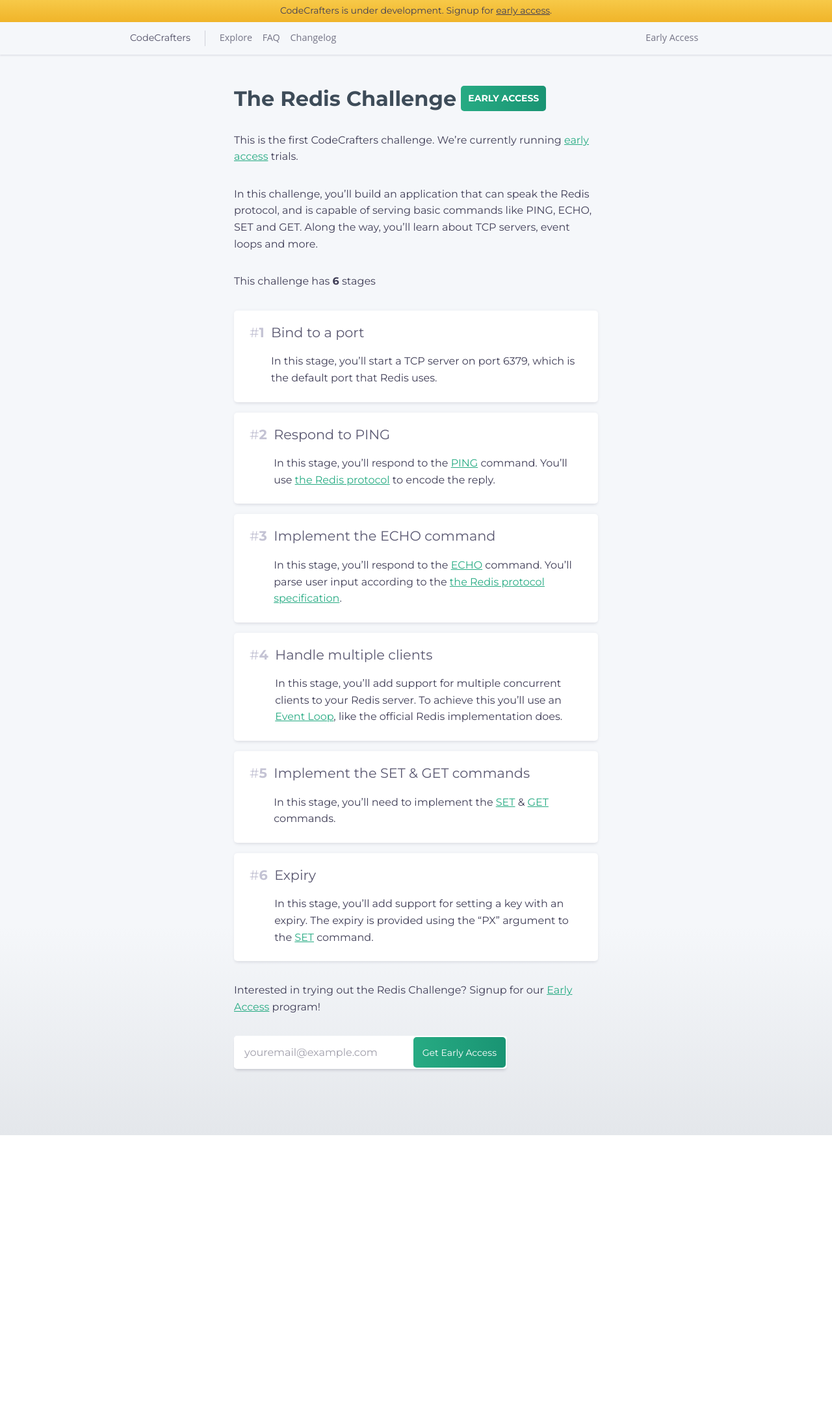
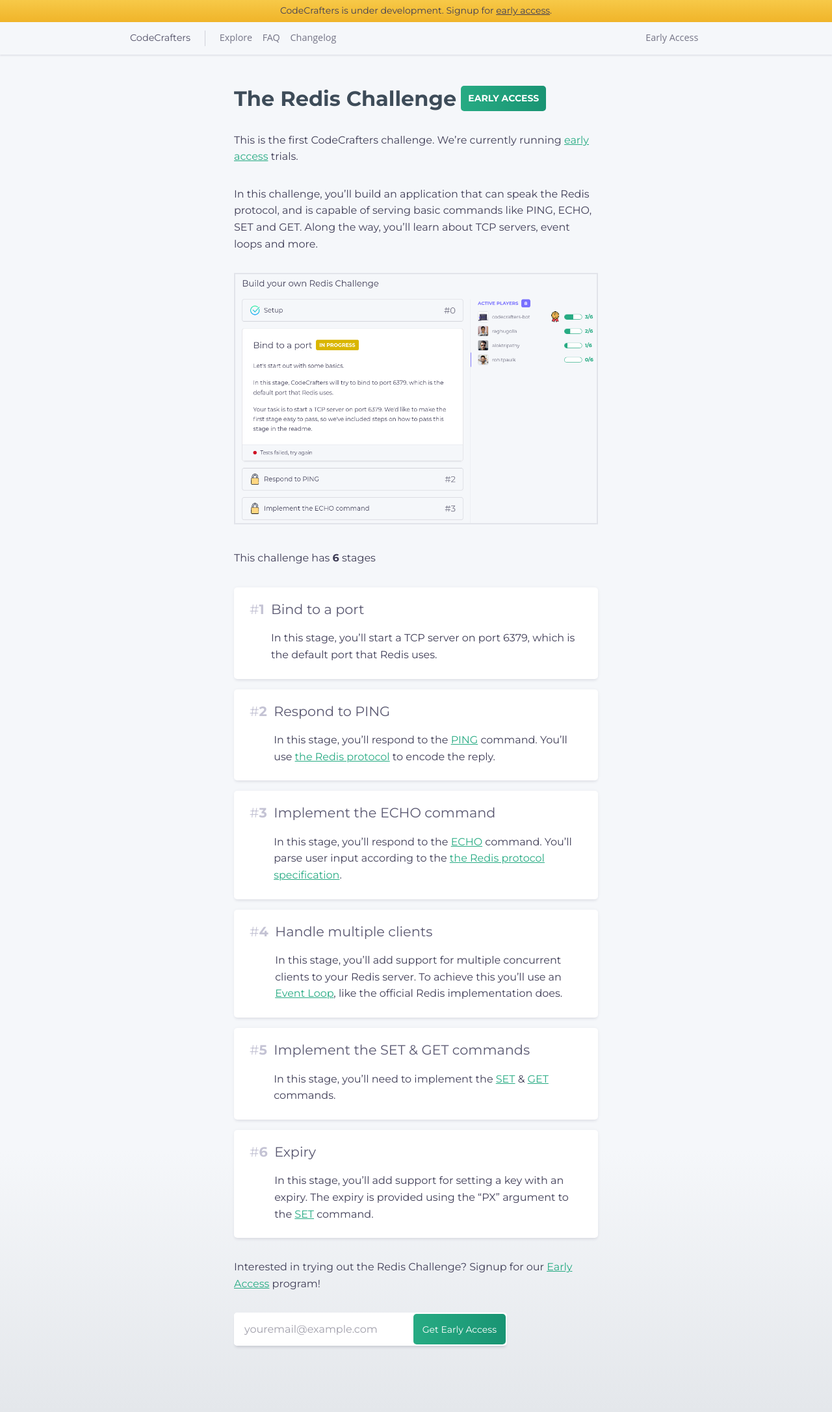
Before and after one commit to tapankavasthi/alpha-landing, a Jekyll site: the page built from challenges/redis.html, in a window 1280 px wide. Shown: the whole page at 65% size. Built offline with Jekyll 4.4.1, drawn with Linux system fonts in a browser that asks for light colours; before the commit the page ends 1747 px from its top, so only the background shows below that.

Commit message:
Add course preview to redis page

```diff
--- a/_data/redis.yml
+++ b/_data/redis.yml
@@ -19,6 +19,8 @@
   In this challenge, you’ll build an application that can speak the Redis
   protocol, and is capable of serving basic commands like PING, ECHO, SET and
   GET. Along the way, you’ll learn about TCP servers, event loops and more.
+
+  <img class="course-preview" src="/images/redis_challenge_preview.png">
 
 stages:
   - slug: "init"
--- a/css/style.css
+++ b/css/style.css
@@ -1075,7 +1075,7 @@
     max-width: 40em;
 }
 
-.learn-internals-container img.course-preview {
+img.course-preview {
     width: 100%;
     border: 2px solid rgba(63, 61, 86, 0.1);
 }
```
